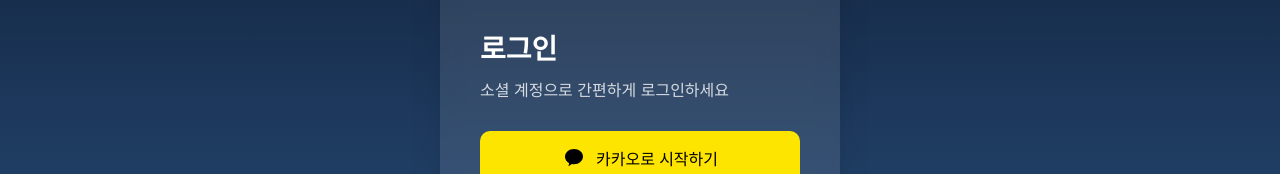
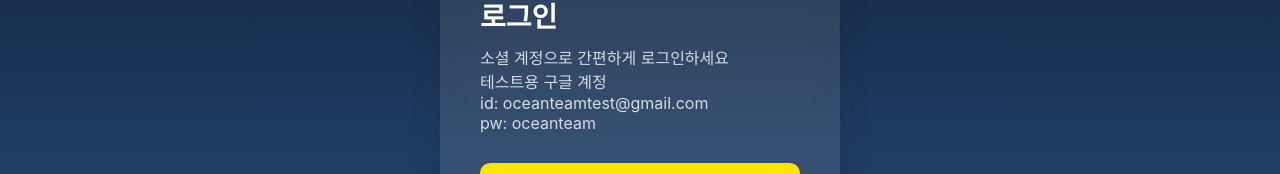
Before and after one commit to sumni-125/Ocean, a plain HTML site: page src/main/resources/templates/login.html in a window 1280 px wide. Shown: the part 269-443 px from the top of the page. Drawn offline with Linux system fonts and the light colour scheme.

Commit message:
테스트용계정

```diff
--- a/src/main/resources/templates/login.html
+++ b/src/main/resources/templates/login.html
@@ -196,7 +196,7 @@
     </div>
 
     <h1 class="login-title">로그인</h1>
-    <p class="login-subtitle">소셜 계정으로 간편하게 로그인하세요</p>
+    <p class="login-subtitle">소셜 계정으로 간편하게 로그인하세요</br>테스트용 구글 계정</br>id: oceanteamtest@gmail.com</br>pw: oceanteam</p>
 
     <div class="login-buttons">
         <!-- 카카오 로그인 버튼 -->
```
